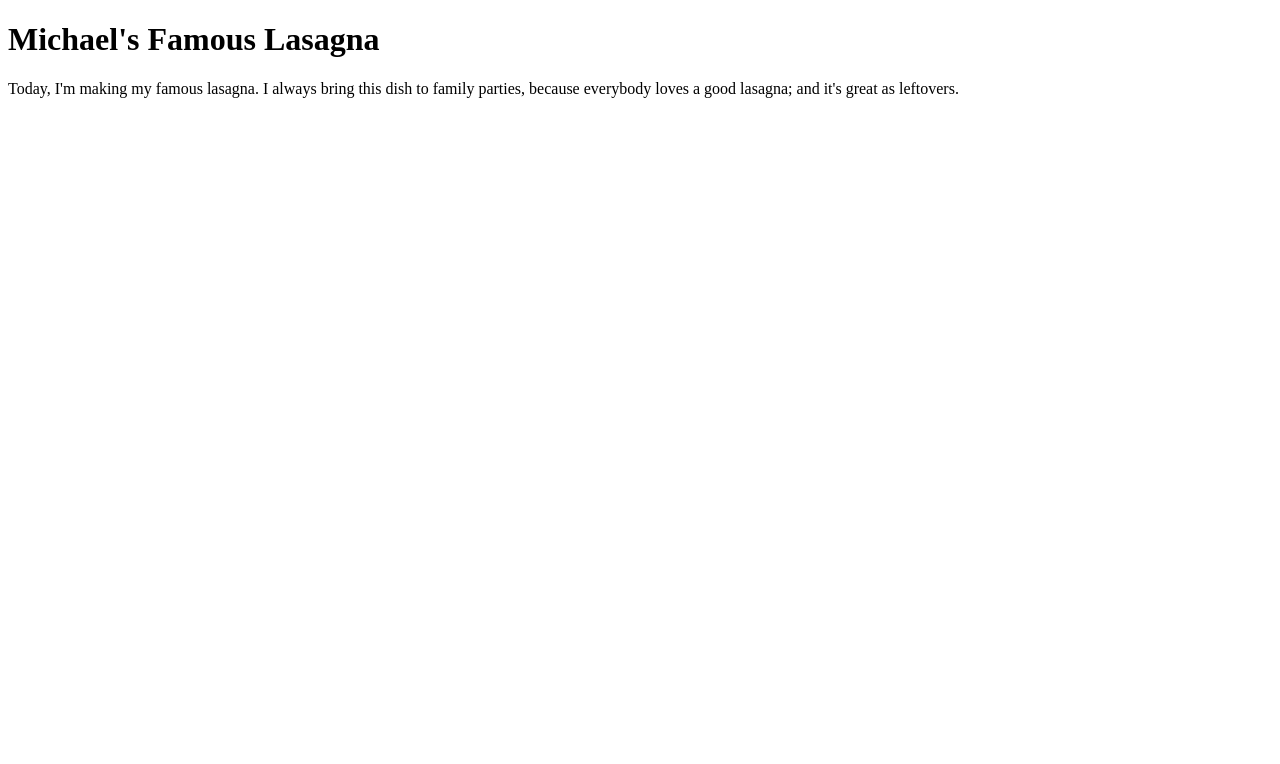
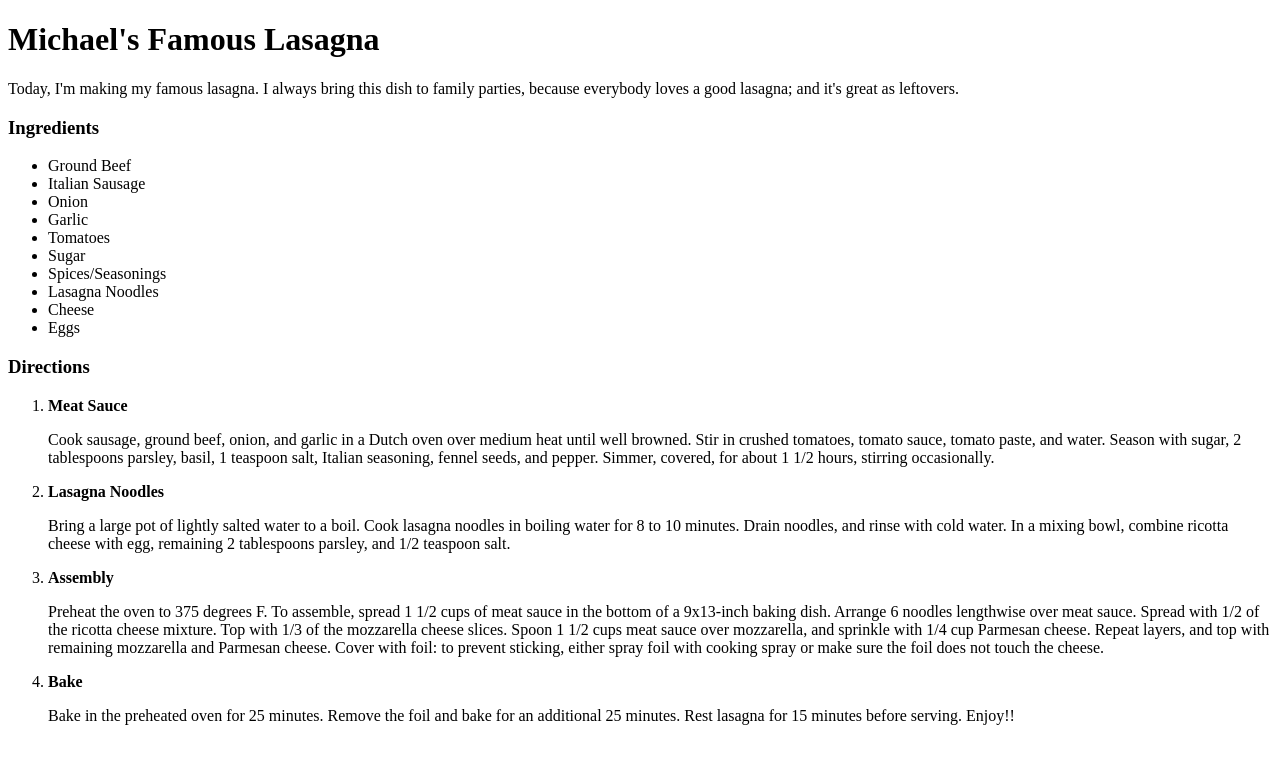
Before and after one commit to MichaelAnderson112890/odin-recipes, a plain HTML site: page recipes/lasagna.html in a window 1280 px wide. Drawn offline with Linux system fonts and the light colour scheme.

Commit message:
Created recipes to view

```diff
--- a/recipes/lasagna.html
+++ b/recipes/lasagna.html
@@ -2,7 +2,7 @@
 <html lang="en">
 <head>
     <meta charset="UTF-8">
-    <title>Document</title>
+    <title>Michael's Famous Lasagna</title>
 </head>
 <body>
     <h1>Michael's Famous Lasagna</h1>
@@ -11,6 +11,64 @@
         lasagna; and it's great as leftovers.
     </p>
 
+    <h3>Ingredients</h3>
+    <ul>
+        <li>Ground Beef</li>
+        <li>Italian Sausage</li>
+        <li>Onion</li>
+        <li>Garlic</li>
+        <li>Tomatoes</li>
+        <li>Sugar</li>
+        <li>Spices/Seasonings</li>
+        <li>Lasagna Noodles</li>
+        <li>Cheese</li>
+        <li>Eggs</li>
+    </ul>
+
+    <h3>Directions</h3>
+    <ol>
+        <li>
+            <strong>Meat Sauce</strong>
+            <p>Cook sausage, ground beef, onion, and garlic
+                in a Dutch oven over medium heat until well
+                browned. Stir in crushed tomatoes, tomato
+                sauce, tomato paste, and water. Season with
+                sugar, 2 tablespoons parsley, basil,
+                1 teaspoon salt, Italian seasoning, fennel
+                seeds, and pepper. Simmer, covered, for about
+                1 1/2 hours, stirring occasionally. </p>
+        </li>
+        <li>
+            <strong>Lasagna Noodles</strong>
+            <p>Bring a large pot of lightly salted water to
+                a boil. Cook lasagna noodles in boiling water
+                for 8 to 10 minutes. Drain noodles, and rinse
+                with cold water. In a mixing bowl, combine
+                ricotta cheese with egg, remaining 2 tablespoons
+                parsley, and 1/2 teaspoon salt.</p>
+        </li>
+        <li>
+            <strong>Assembly</strong>
+            <p>Preheat the oven to 375 degrees F. To assemble,
+                spread 1 1/2 cups of meat sauce in the bottom
+                of a 9x13-inch baking dish. Arrange 6 noodles
+                lengthwise over meat sauce. Spread with 1/2 of
+                the ricotta cheese mixture. Top with 1/3 of the
+                mozzarella cheese slices. Spoon 1 1/2 cups
+                meat sauce over mozzarella, and sprinkle with
+                1/4 cup Parmesan cheese. Repeat layers, and top
+                with remaining mozzarella and Parmesan cheese.
+                Cover with foil: to prevent sticking, either
+                spray foil with cooking spray or make sure the
+                foil does not touch the cheese.</p>
+        </li>
+        <li>
+            <strong>Bake</strong>
+            <p>Bake in the preheated oven for 25 minutes. Remove
+                the foil and bake for an additional 25 minutes.
+                Rest lasagna for 15 minutes before serving. Enjoy!!</p>
+        </li>
+    </ol>
 
 </body>
 </html>
```
Also changed, not shown: index.html (+3 -3 lines), recipes/mashedpotatoes.html (+31 -1 lines), recipes/sweetpotatopie.html (+42 -1 lines).
